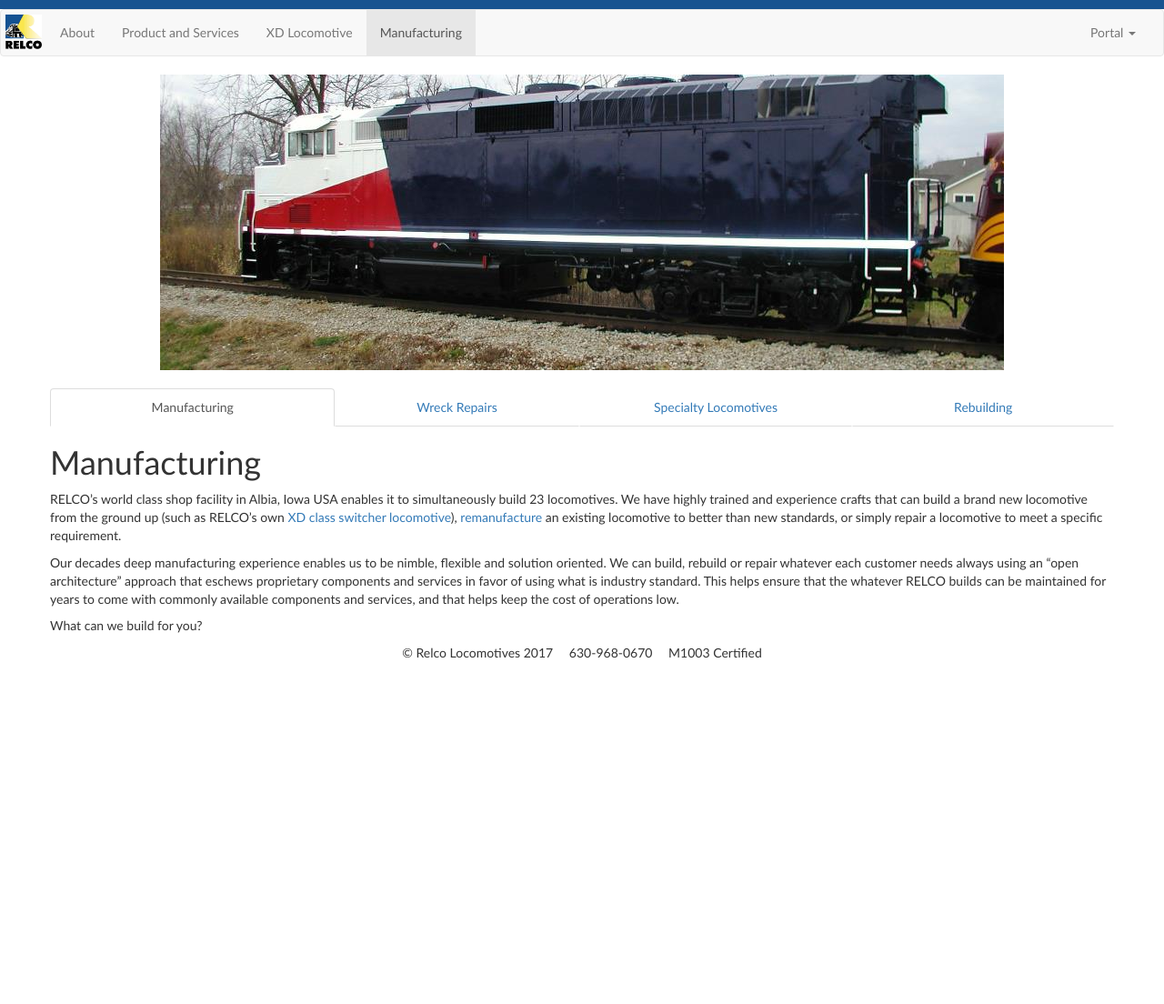
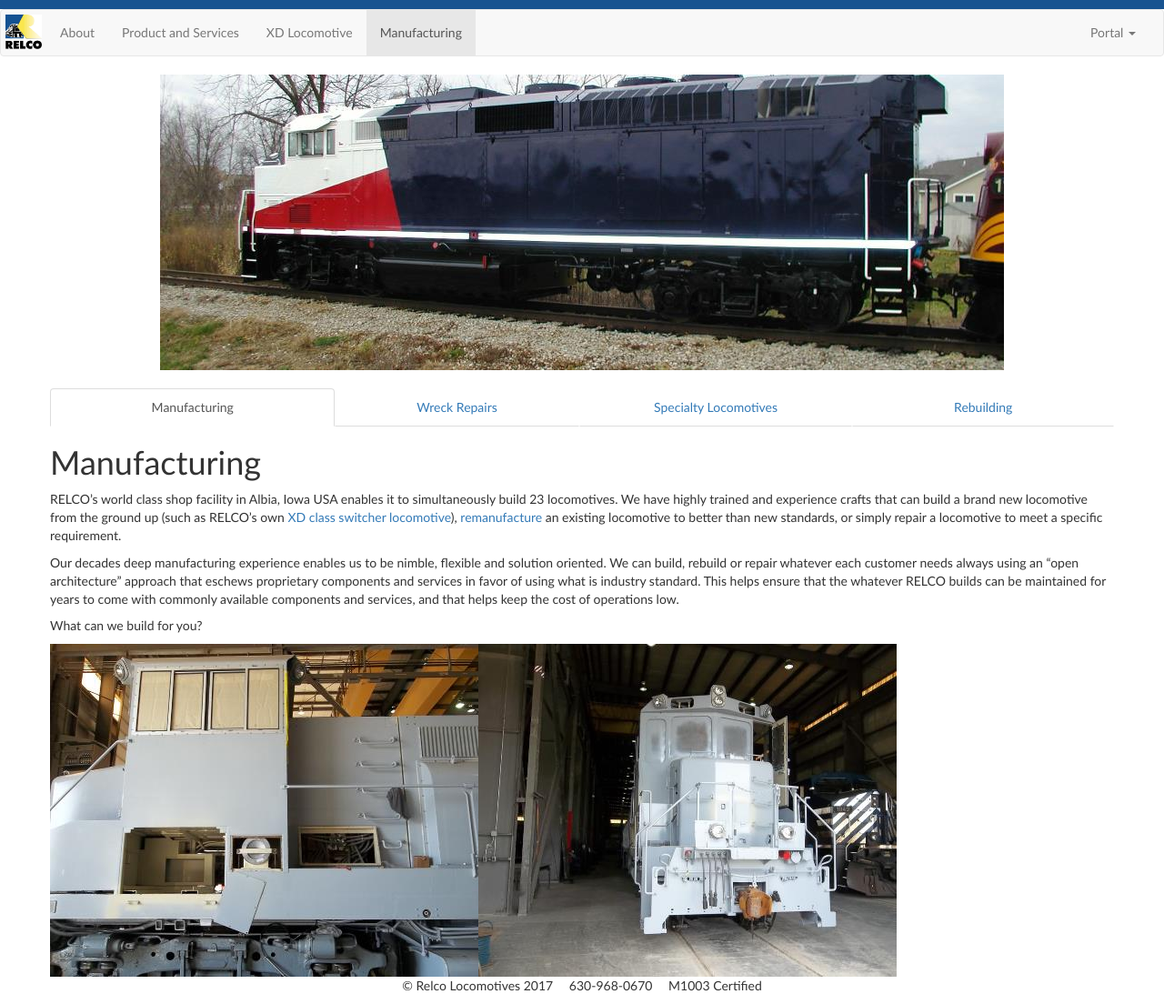
Before and after one commit to Relco/relco.github.io, a Jekyll site: the page built from index.md, in a window 1280 px wide. Shown: the whole page at 91% size. Built offline with Jekyll 4.4.1, drawn with Linux system fonts in a browser that asks for light colours; before the commit the page ends 900 px from its top, so only the background shows below that.

Commit message:
Move Pictures

```diff
--- a/index.md
+++ b/index.md
@@ -14,3 +14,5 @@
 Our decades deep manufacturing experience enables us to be nimble, flexible and solution oriented.   We can build, rebuild or repair whatever each customer needs always using an “open architecture” approach that eschews proprietary components and services in favor of using what is industry standard.  This helps ensure that the whatever RELCO builds can be maintained for years to come with commonly available components and services, and that helps keep the cost of operations low.
 
 What can we build for you?
+
+ |![Image1]({{site.baseurl}}/images/image1079.jpg)  |  ![Image2]({{site.baseurl}}/images/image1088.jpg)|
```
Also changed, not shown: pages/Rebuild.md (+0 -2 lines).
